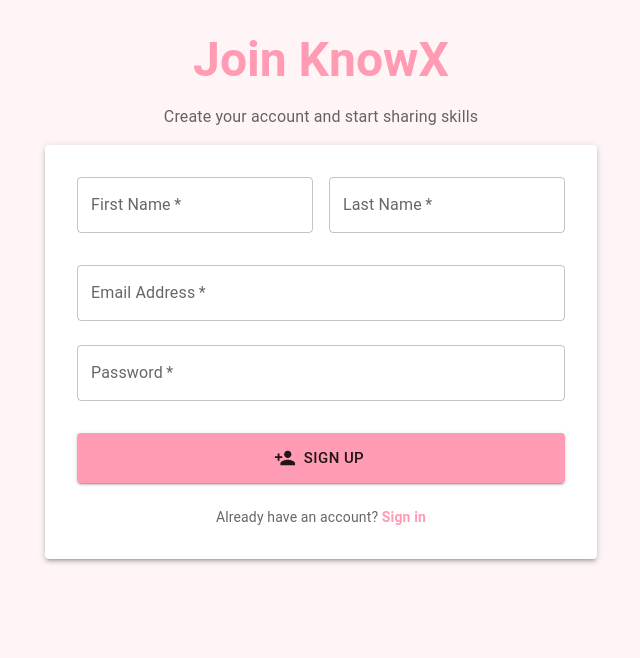
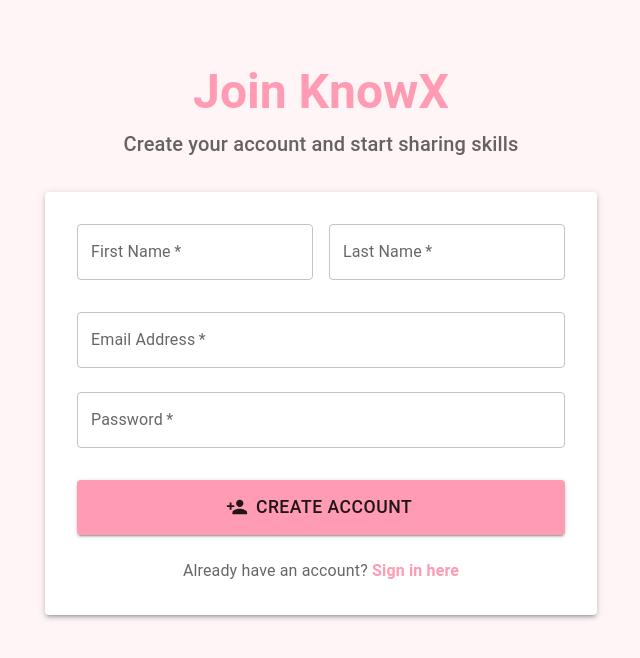
Before and after one commit to Nelyrma/KnowX_project, a React (Create React App) app in the folder knowx-front/: page /signup in a window 1280 px wide. Shown: the top 658 px of the page, without its empty margins (319-959 px from the left). Built offline with nearby package versions, Linux system fonts and the light colour scheme.

Commit message:
Update the Signup form

```diff
--- a/knowx-front/src/SignupForm.jsx
+++ b/knowx-front/src/SignupForm.jsx
@@ -10,7 +10,7 @@ import {
     CircularProgress,
     Alert
 } from '@mui/material';
-import { PersonAdd, ArrowBack } from '@mui/icons-material';
+import { PersonAdd } from '@mui/icons-material';
 
 function SignupForm() {
     const navigate = useNavigate();
@@ -47,6 +47,9 @@ function SignupForm() {
             const data = await res.json();
             if (res.ok) {
                 setMessage("✅ Account created successfully!");
+                if (data.token) {
+                    localStorage.setItem('token', data.token);
+                }
                 setTimeout(() => navigate("/home"), 1000);
             } else {
                 setMessage(data.error || "❌ Something went wrong");
@@ -61,18 +64,22 @@ function SignupForm() {
 
     return (
         <Container maxWidth="sm">
-            {/* Header */}
-            <Box sx={{ textAlign: 'center', mb: 2, mt: 4 }}>
-                <Typography variant="h3" component="h1" gutterBottom sx={{ fontWeight: 'bold', color: 'primary.main' }}>
+            {/* Header simplifié */}
+            <Box sx={{ textAlign: 'center', mb: 4, mt: 8 }}>
+                <Typography variant="h3" component="h1" gutterBottom sx={{
+                    fontWeight: 'bold',
+                    color: 'primary.main',
+                    mb: 1
+                }}>
                     Join KnowX
                 </Typography>
-                <Typography variant="body1" color="text.secondary">
+                <Typography variant="h6" component="h2" color="text.secondary" sx={{ mb: 3 }}>
                     Create your account and start sharing skills
                 </Typography>
             </Box>
 
             {/* Formulaire */}
-            <Paper elevation={3} sx={{ p: 4 }}>
+            <Paper elevation={3} sx={{ p: 4, mb: 8 }}>
                 <form onSubmit={handleSubmit}>
                     <Box sx={{ display: 'flex', gap: 2, mb: 2 }}>
                         <TextField
@@ -126,9 +133,13 @@ function SignupForm() {
                         fullWidth
                         size="large"
                         startIcon={loading ? <CircularProgress size={20} /> : <PersonAdd />}
-                        sx={{ mt: 3, py: 1.5 }}
+                        sx={{
+                            mt: 3,
+                            py: 1.5,
+                            fontSize: '1.1rem'
+                        }}
                     >
-                        {loading ? "Creating Account..." : "Sign Up"}
+                        {loading ? "Creating Account..." : "Create Account"}
                     </Button>
 
                     {message && (
@@ -139,7 +150,7 @@ function SignupForm() {
                 </form>
 
                 <Box sx={{ textAlign: 'center', mt: 3 }}>
-                    <Typography variant="body2" color="text.secondary">
+                    <Typography variant="body1" color="text.secondary">
                         Already have an account?{" "}
                         <Link
                             to="/login"
@@ -150,7 +161,7 @@ function SignupForm() {
                                 cursor: 'pointer'
                             }}
                         >
-                            Sign in
+                            Sign in here
                         </Link>
                     </Typography>
                 </Box>
```
